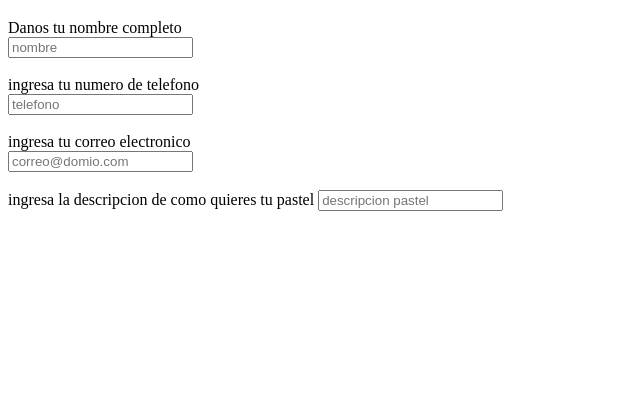
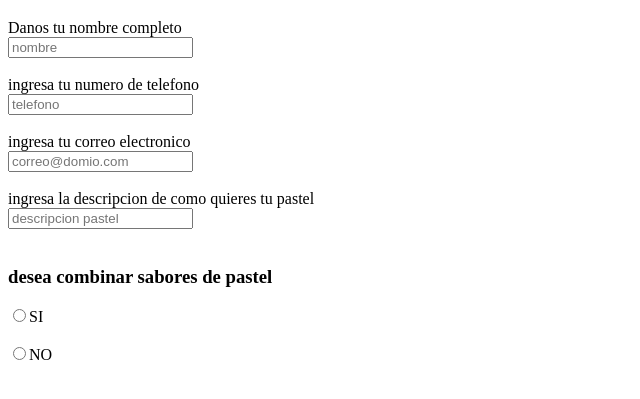
Before and after one commit to Drach23/Frontend-JS, a plain HTML site: page semana2/HTML/codigos/pedidos.html in a window 1280 px wide. Shown: the part 61-460 px from the top of the page, without its empty margins (0-640 px from the left). Drawn offline with Linux system fonts and the light colour scheme.

Commit message:
Add files via upload

```diff
--- a/semana2/HTML/codigos/pedidos.html
+++ b/semana2/HTML/codigos/pedidos.html
@@ -19,8 +19,16 @@
     <label for="correo electronico">ingresa tu correo electronico</label><br>
     <input type="email" name="correo electronico" id="correo electronico" placeholder="correo@domio.com">
 <br><br>
-<label for="descripcion del pastel">ingresa la descripcion de como quieres tu pastel</label>
-<input type="text" id="descripcion del pastel" name="descripcion del pastel" placeholder="descripcion pastel">
+<label for="descripcion del pastel">ingresa la descripcion de como quieres tu pastel</label><br>
+<input type="text" id="descripcion del pastel" name="descripcion del pastel" placeholder="descripcion pastel"><br><br>
+
+
+<!-- intento combinar sabores de pastel, checkbox con aparicion de seccion para llenar si esta marcada con "si"-->
+<h3>desea combinar sabores de pastel</h3>
+<input type="radio" name="sabores" id="checkbox sabores si"  value="first_radio">SI<label for="checkbox sabores si"></label>
 <br><br>
+<input type="radio" name="sabores" id="checkbox sabores no" value="second_radio">NO<label for="checkbox sabores no"></label>
+<span class='style17 style14'><div id='comentarios"&c&"' style='display: none;'>&nbsp;</div></span>
+
 </body>
 </html>
```
